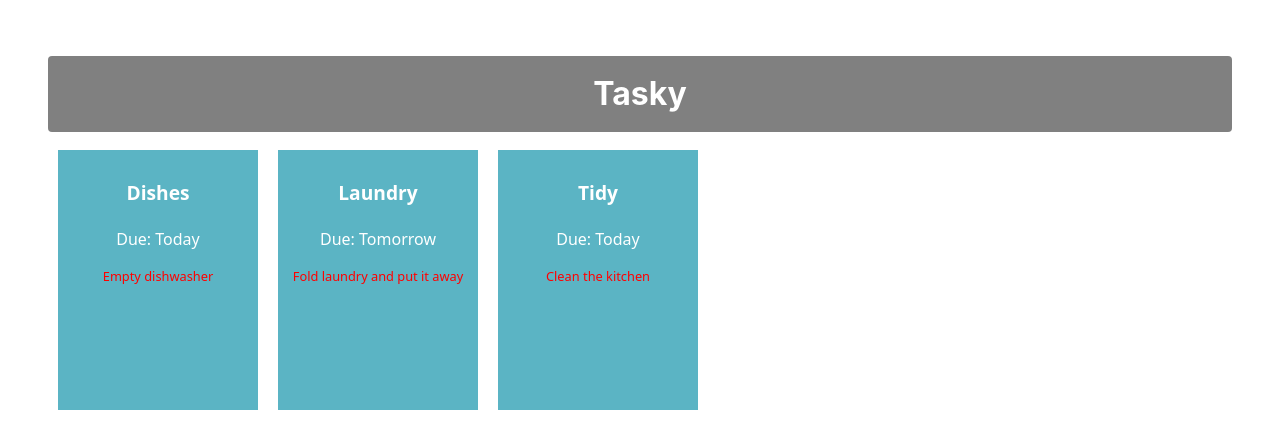
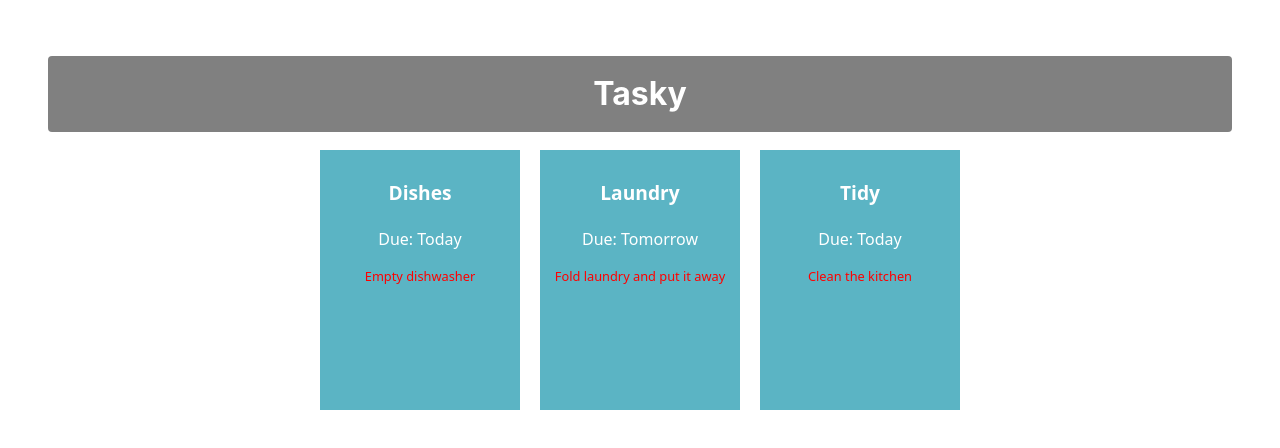
Before and after one commit to NoOne6879/react-basics-lab, a React (Vite) app in the folder tasky/: page / in a window 1280 px wide. Shown: the top 448 px of the page. Built offline with nearby package versions, Linux system fonts and the light colour scheme.

Commit message:
Lab 1 small fix to center the cards

```diff
--- a/tasky/src/App.css
+++ b/tasky/src/App.css
@@ -17,6 +17,11 @@ h1 {
 div {
   padding: 20px;
 }
+
+.container{
+  text-align: center;
+}
+
 
 .card {
   display: inline-block;
--- a/tasky/src/App.jsx
+++ b/tasky/src/App.jsx
@@ -3,7 +3,7 @@ import Task from './components/Task';
 
 function App() {
   return (
-    <div className="App">
+    <div className="container">
       <h1>Tasky</h1>
       <Task title="Dishes" deadline="Today" description="Empty dishwasher" />
       <Task title="Laundry" deadline="Tomorrow" description="Fold laundry and put it away" />
```
